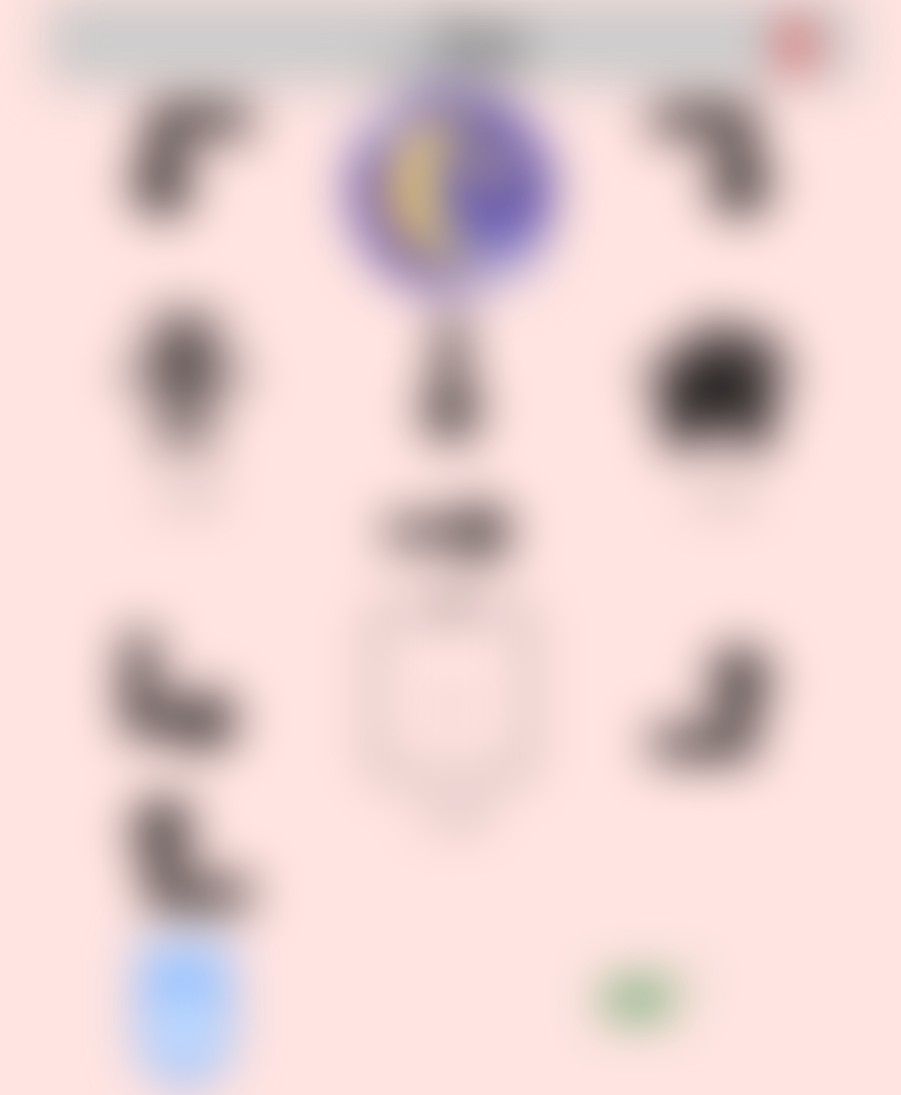
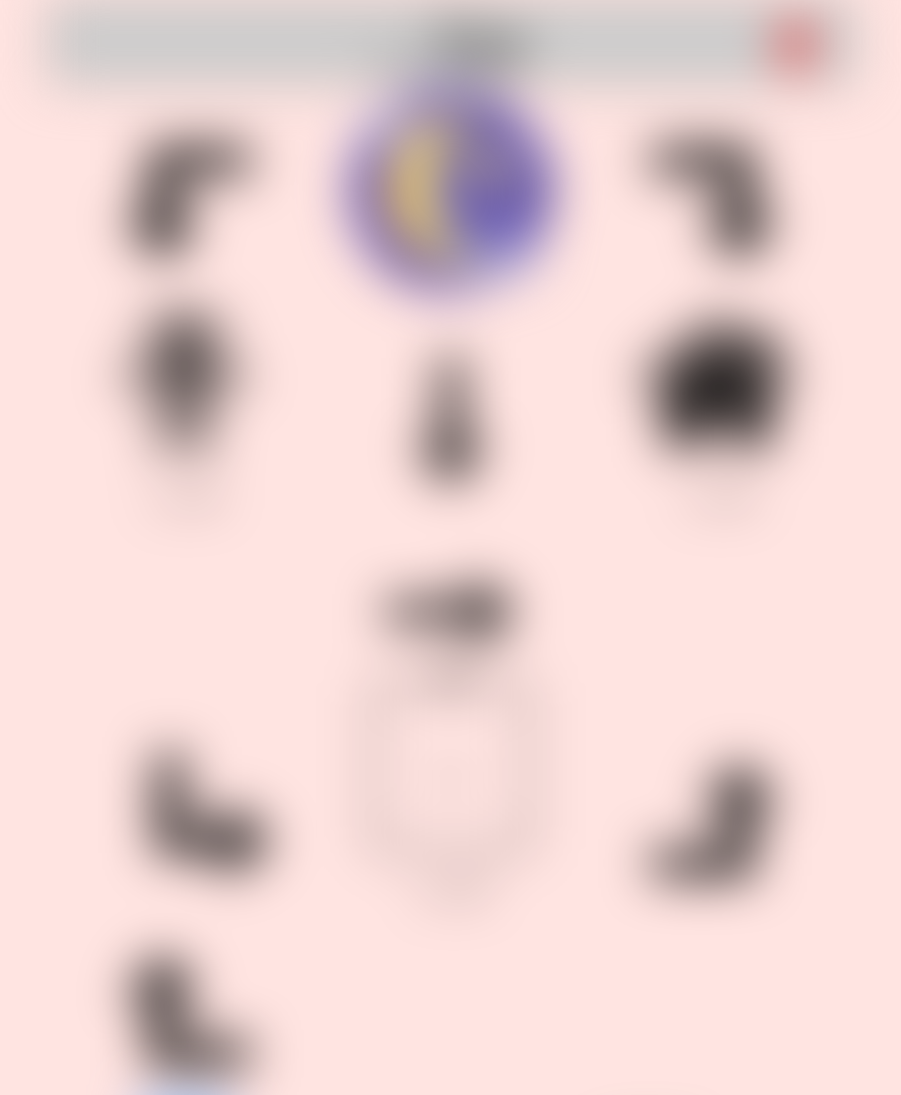
Before and after one commit to Gabriele-tomai00/Monitor4SolarProduction, a website: page monitor.html in a window 1280 px wide. Shown: the top 1095 px of the page, without its empty margins (189-1090 px from the left). Drawn offline with Linux system fonts and the light colour scheme; no server answers.

Commit message:
freccie spostate leggermente più in basso

```diff
--- a/style.css
+++ b/style.css
@@ -18,6 +18,12 @@ table {
 	table-layout: fixed;
 }
 
+.arrow_icon {
+    margin-top: 40px;
+}
+img#arrowGridtoBattery {
+    margin-left: 60px;
+}
 th,
 td {
 	height: 350px;
```
